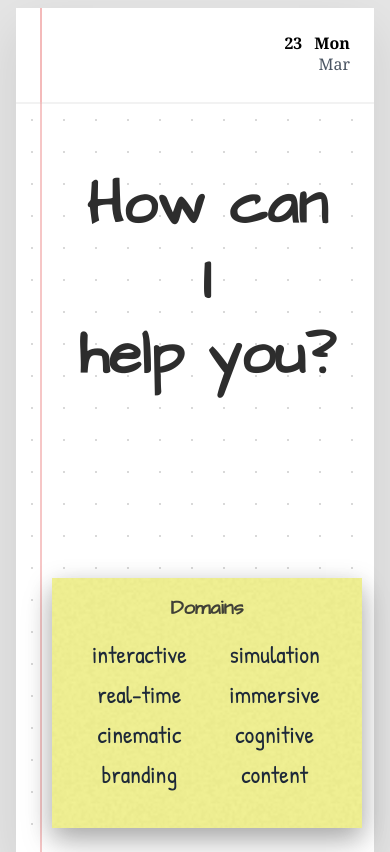
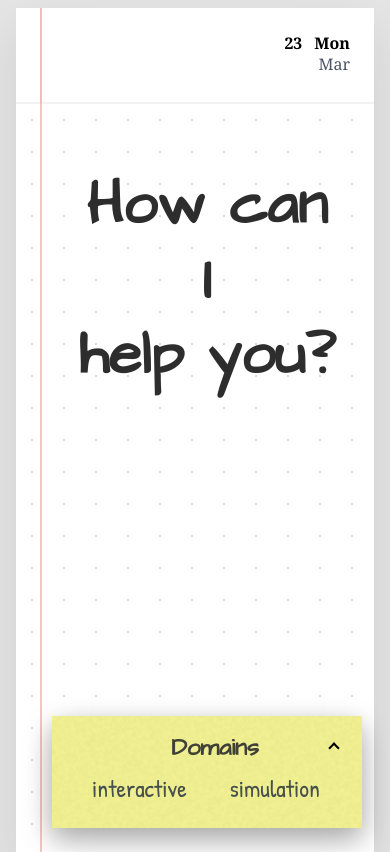
Before and after one commit to 0-Mark-Allen-0/ag-portfolio, a Next.js app: page / in a window 390 px wide. Built offline with nearby package versions, Linux system fonts and the light colour scheme.

Commit message:
Collapsible DomainSelector Mobile

```diff
--- a/app/components/DomainSelector.tsx
+++ b/app/components/DomainSelector.tsx
@@ -1,20 +1,29 @@
-import React from 'react';
-import DomainBadge from './DomainBadge';
-import { TAGS } from './projectsData';
+import React, { useState } from "react";
+import { motion } from "framer-motion";
+import DomainBadge from "./DomainBadge";
+import { TAGS } from "./projectsData";
 
 interface DomainSelectorProps {
   selectedDomains: string[];
   toggleDomain: (domain: string) => void;
+  collapsedHeight?: number; // height of the closed accordion in px
 }
 
-export default function DomainSelector({ selectedDomains, toggleDomain }: DomainSelectorProps) {
+export default function DomainSelector({
+  selectedDomains,
+  toggleDomain,
+  collapsedHeight = 40, // default collapsed height
+}: DomainSelectorProps) {
+  const [isOpen, setIsOpen] = useState(false);
+
   return (
-    <div className="
+    <div
+      className="
       relative
       w-[93%] max-w-md
       lg:w-full lg:max-w-sm
 
-      min-h-[250px] lg:min-h-[360px]
+      lg:min-h-[360px]
 
       bg-[#FFFF88]/90 lg:bg-[#FFFF88]/90
       backdrop-blur-md lg:backdrop-blur-none
@@ -25,26 +34,54 @@ export default function DomainSelector({ selectedDomains, toggleDomain }: Domain
       p-4 md:p-6 lg:pt-6 px-6
 
       tab-noise transform
+      transition-all
+    "
+    >
+      {/* Heading: Clickable on mobile */}
+      <div
+        className="flex items-center justify-between cursor-pointer select-none relative"
+        onClick={() => setIsOpen(!isOpen)}
+      >
+        {/* Left placeholder to help center */}
+        <div className="w-6 md:hidden" />
 
-      transition-all
-    ">
+        {/* Centered heading */}
+        <h2 className="text-2xl lg:text-3xl font-bold opacity-90 text-center flex-1">
+          Domains
+        </h2>
 
-      {/* Centered Heading */}
-      <h2 className="
-        text-xl lg:text-3xl
-        mb-4 lg:mb-6
-        font-bold opacity-90
-        text-center
-      ">
-        Domains
-      </h2>
+        {/* Right-aligned chevron */}
+        <motion.span
+          className="w-2 h-2 border-r-2 border-b-2 border-black md:hidden"
+          animate={{ rotate: isOpen ? 45 : -135 }}
+          transition={{ duration: 0.3, ease: "easeInOut" }}
+        />
+      </div>
 
-      {/* Centered Grid */}
-      <div className="
-        grid grid-cols-2
-        gap-2 lg:gap-3
-        justify-items-center
-      ">
+      {/* Mobile Accordion */}
+      <div className="md:hidden">
+        <motion.div
+          initial={{ height: collapsedHeight, opacity: 0.8 }}
+          animate={{
+            height: isOpen ? "auto" : collapsedHeight,
+            opacity: isOpen ? 1 : 0.8,
+          }}
+          transition={{ duration: 0.3, ease: "easeInOut" }}
+          className="overflow-hidden grid grid-cols-2 gap-2 justify-items-center mt-2"
+        >
+          {TAGS.map((tag) => (
+            <DomainBadge
+              key={tag}
+              domain={tag}
+              isSelected={selectedDomains.includes(tag)}
+              onClick={() => toggleDomain(tag)}
+            />
+          ))}
+        </motion.div>
+      </div>
+
+      {/* Desktop: Always expanded */}
+      <div className="hidden md:grid grid-cols-2 lg:grid-cols-2 gap-3 justify-items-center mt-4">
         {TAGS.map((tag) => (
           <DomainBadge
             key={tag}
@@ -54,7 +91,6 @@ export default function DomainSelector({ selectedDomains, toggleDomain }: Domain
           />
         ))}
       </div>
-
     </div>
   );
 }
```
